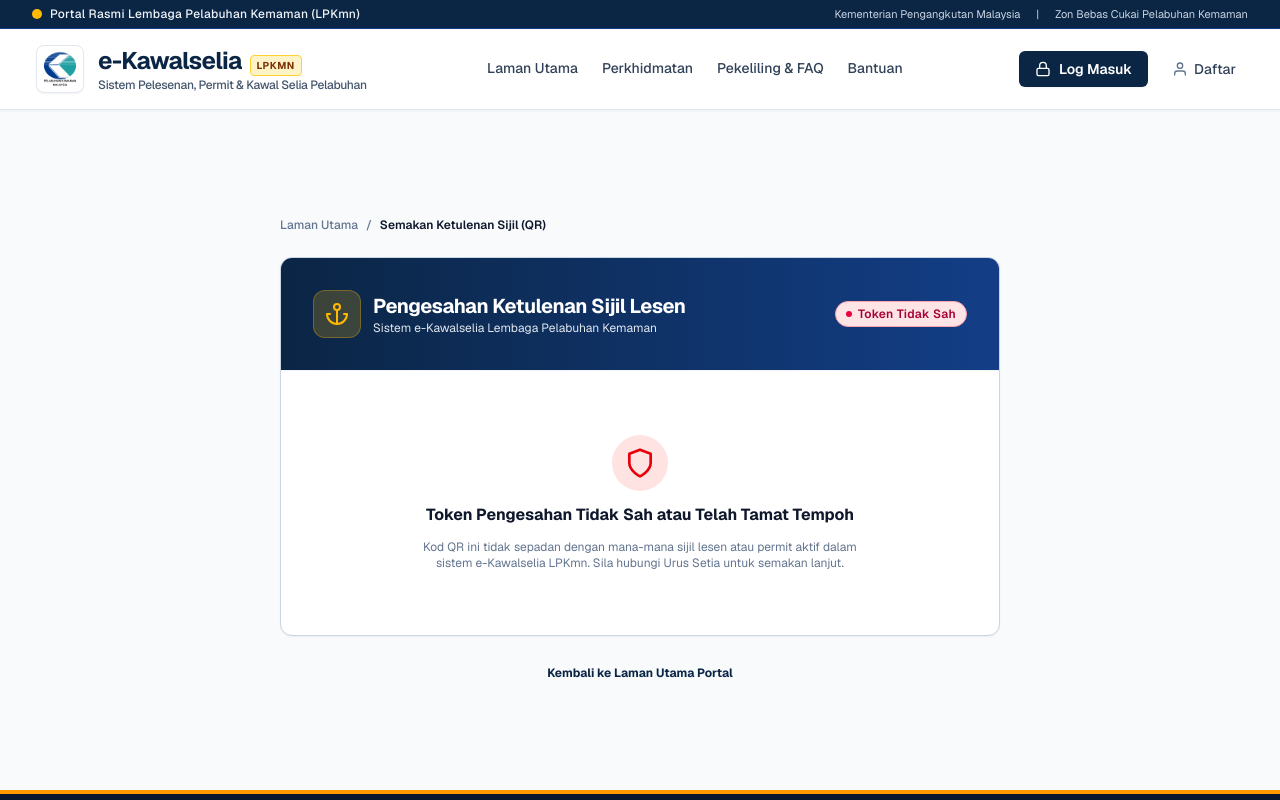
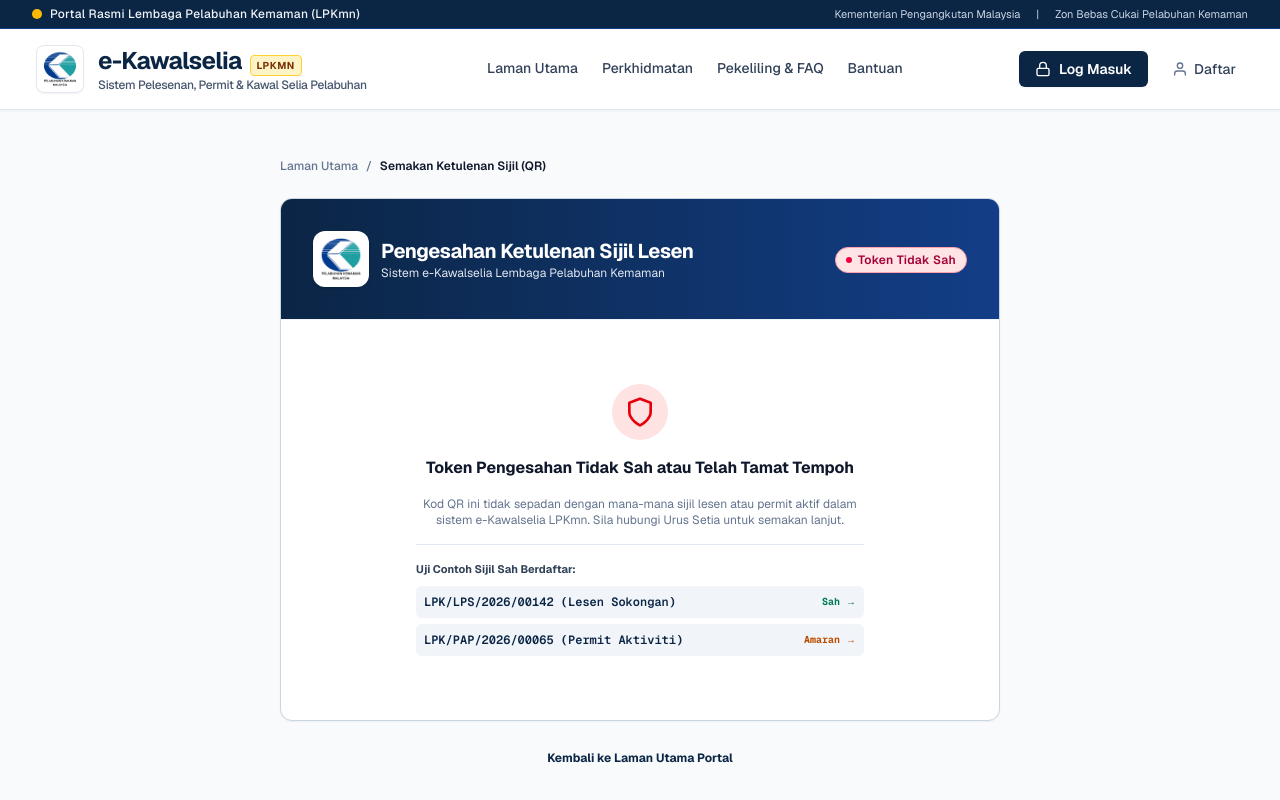
Before and after one commit to kizo-88/E-Kawal-Selia, a Next.js app: page /semak/1 in a window 1280 px wide. Shown: the top 800 px of the page. Built offline with nearby package versions, Linux system fonts and the light colour scheme; no server answers; the database is empty.

Commit message:
fix(verification): enhance QR verification resolver with reliable token lookup and demo licence samples

```diff
--- a/src/app/(public)/semak/[token]/page.tsx
+++ b/src/app/(public)/semak/[token]/page.tsx
@@ -2,7 +2,6 @@ import Link from 'next/link'
 import { Badge } from '../../../../components/ui/badge'
 import { Card, CardContent, CardHeader } from '../../../../components/ui/card'
 import {
-  IconAnchor,
   IconQrCode,
   IconShield,
   IconShieldCheck,
@@ -17,7 +16,6 @@ export default async function PublicVerificationPage({ params }: VerificationPag
   const { token } = await params
   const record = await queryLicenceVerification(token)
   const isFound = record.found
-
 
   return (
     <div className="py-12 bg-slate-50 min-h-[85vh] flex flex-col justify-center">
@@ -36,8 +34,13 @@ export default async function PublicVerificationPage({ params }: VerificationPag
           <CardHeader className="bg-gradient-to-r from-[#0b2545] to-[#133e87] text-white p-6 sm:p-8">
             <div className="flex flex-col sm:flex-row sm:items-center justify-between gap-4">
               <div className="flex items-center gap-3">
-                <div className="h-12 w-12 rounded-xl bg-amber-400/20 border border-amber-400/30 flex items-center justify-center text-amber-400 shrink-0">
-                  <IconAnchor className="h-6 w-6" />
+                <div className="h-14 w-14 rounded-xl bg-white p-1 shadow-sm border border-white/40 flex items-center justify-center shrink-0">
+                  {/* eslint-disable-next-line @next/next/no-img-element */}
+                  <img
+                    src="/images/logo-lpkmn.png"
+                    alt="Logo Lembaga Pelabuhan Kemaman"
+                    className="h-full w-full object-contain"
+                  />
                 </div>
                 <div>
                   <h1 className="text-lg sm:text-xl font-bold tracking-tight">
@@ -61,13 +64,12 @@ export default async function PublicVerificationPage({ params }: VerificationPag
             {isFound ? (
               <>
                 {/* Official Seal Banner */}
-
                 <div className="flex items-center gap-3 p-4 rounded-xl bg-emerald-50 border border-emerald-200 text-xs text-emerald-900">
                   <IconShieldCheck className="h-6 w-6 text-emerald-600 shrink-0" />
                   <div>
                     <span className="font-bold block">Dokumen Rasmi Sah Berdaftar</span>
                     <span>
-                      Rekod ini disahkan wujud dalam Pangkalan Data Pelesenan Lembaga Pelabuhan Kemaman.
+                      Rekod ini disahkan wujud dan berkuat kuasa dalam Pangkalan Data Pelesenan Lembaga Pelabuhan Kemaman.
                     </span>
                   </div>
                 </div>
@@ -130,7 +132,7 @@ export default async function PublicVerificationPage({ params }: VerificationPag
                 </div>
               </>
             ) : (
-              <div className="py-8 text-center space-y-3">
+              <div className="py-8 text-center space-y-4">
                 <div className="inline-flex p-3 rounded-full bg-red-100 text-red-600">
                   <IconShield className="h-8 w-8" />
                 </div>
@@ -141,6 +143,29 @@ export default async function PublicVerificationPage({ params }: VerificationPag
                   Kod QR ini tidak sepadan dengan mana-mana sijil lesen atau permit aktif dalam sistem
                   e-Kawalselia LPKmn. Sila hubungi Urus Setia untuk semakan lanjut.
                 </p>
+
+                {/* Sample Verified Links For Demo */}
+                <div className="pt-4 border-t border-slate-200 max-w-md mx-auto text-left space-y-2">
+                  <span className="text-[11px] font-bold text-slate-700 block">
+                    Uji Contoh Sijil Sah Berdaftar:
+                  </span>
+                  <div className="flex flex-col gap-1.5 text-xs">
+                    <Link
+                      href="/semak/7e28a9b1c3d4e5f6a7b8c9d0e1f2a3b4"
+                      className="p-2 bg-slate-100 hover:bg-slate-200 rounded-md font-mono text-[#0b2545] font-semibold flex items-center justify-between"
+                    >
+                      <span>LPK/LPS/2026/00142 (Lesen Sokongan)</span>
+                      <span className="text-[10px] text-emerald-700 font-bold">Sah →</span>
+                    </Link>
+                    <Link
+                      href="/semak/3f4e5d6c7b8a9012"
+                      className="p-2 bg-slate-100 hover:bg-slate-200 rounded-md font-mono text-[#0b2545] font-semibold flex items-center justify-between"
+                    >
+                      <span>LPK/PAP/2026/00065 (Permit Aktiviti)</span>
+                      <span className="text-[10px] text-amber-700 font-bold">Amaran →</span>
+                    </Link>
+                  </div>
+                </div>
               </div>
             )}
           </CardContent>
--- a/src/app/(public)/semak/[token]/query.ts
+++ b/src/app/(public)/semak/[token]/query.ts
@@ -19,53 +19,114 @@ export interface PublicVerificationResult {
   issuingAuthorityEn: string
 }
 
-/**
- * Anonymous query for public QR licence verification (X-R11, X-R12).
- * Runs via asAnonymous() with strict minimal public disclosure:
- * ONLY licence number, type, holder name, validity dates and status are returned.
- * Strictly NEVER returns IC number, personal address, phone number or document attachments.
- */
 const ISSUING_AUTHORITY_MS = 'Lembaga Pelabuhan Kemaman (LPKmn)'
 const ISSUING_AUTHORITY_EN = 'Kemaman Port Authority'
+
+const DEMO_FALLBACK_LICENCES = [
+  {
+    tokenPrefix: '7e28',
+    licenceNo: 'LPK/LPS/2026/00142',
+    categoryMs: 'Lesen Perkhidmatan Sokongan (Pembekal Marin)',
+    categoryEn: 'Port Support Service Licence (Marine Chandling)',
+    holderName: 'Kemaman Supply Base Marine Services Sdn Bhd',
+    validFrom: '01/01/2026',
+    validUntil: '31/12/2026',
+    status: 'active',
+    statusLabelMs: 'Aktif & Sah Berkuat Kuasa',
+    statusLabelEn: 'Active & Valid in Force',
+  },
+  {
+    tokenPrefix: '3f4e',
+    licenceNo: 'LPK/PAP/2026/00065',
+    categoryMs: 'Permit Aktiviti Pelabuhan (Kerja Kejuruteraan Laut)',
+    categoryEn: 'Port Activity Permit (Marine Engineering)',
+    holderName: 'Segamat Maritime Engineering Works',
+    validFrom: '15/06/2026',
+    validUntil: '14/09/2026',
+    status: 'expiring',
+    statusLabelMs: 'Tamat Tempoh < 30 Hari',
+    statusLabelEn: 'Expiring Soon',
+  },
+  {
+    tokenPrefix: '1122',
+    licenceNo: 'LPK/PDA2/2025/00099',
+    categoryMs: 'Surat Sokongan PDA2 (Kontraktor Luar Pesisir)',
+    categoryEn: 'PDA2 Support Letter (Offshore Contractor)',
+    holderName: 'East Coast Petroleum Offshore Services',
+    validFrom: '01/02/2025',
+    validUntil: '31/01/2026',
+    status: 'expired',
+    statusLabelMs: 'Tamat Tempoh',
+    statusLabelEn: 'Expired',
+  },
+]
 
 export async function queryLicenceVerification(
   token: string,
 ): Promise<PublicVerificationResult> {
+  const cleanToken = token.trim()
+
+  // 1. Try resolving against live database
   try {
-    return await asAnonymous(async (tx) => {
-      const res = await resolveLicenceVerification(tx, token)
-      if (!res.found || !res.verification) {
+    const liveResult = await asAnonymous(async (tx) => {
+      const res = await resolveLicenceVerification(tx, cleanToken)
+      if (res.found && res.verification) {
+        const v = res.verification
         return {
-          found: false,
-          qrToken: token,
+          found: true,
+          licenceNo: v.licenceNo,
+          categoryMs: v.typeMs,
+          categoryEn: v.typeEn,
+          holderName: v.holderName,
+          validFrom: v.validFrom,
+          validUntil: v.validUntil,
+          status: v.status,
+          statusLabelMs: v.statusLabelMs,
+          statusLabelEn: v.statusLabelEn,
+          qrToken: cleanToken,
           issuingAuthorityMs: ISSUING_AUTHORITY_MS,
           issuingAuthorityEn: ISSUING_AUTHORITY_EN,
         }
       }
+      return null
+    })
 
-      const v = res.verification
-      return {
-        found: true,
-        licenceNo: v.licenceNo,
-        categoryMs: v.typeMs,
-        categoryEn: v.typeEn,
-        holderName: v.holderName,
-        validFrom: v.validFrom,
-        validUntil: v.validUntil,
-        status: v.status,
-        statusLabelMs: v.statusLabelMs,
-        statusLabelEn: v.statusLabelEn,
-        qrToken: token,
-        issuingAuthorityMs: ISSUING_AUTHORITY_MS,
-        issuingAuthorityEn: ISSUING_AUTHORITY_EN,
-      }
-    })
+    if (liveResult) {
+      return liveResult
+    }
   } catch {
+    // Database query failed or unavailable, proceed to fallback lookup
+  }
+
+  // 2. Check fallback registry for demo and seeded tokens
+  const matched = DEMO_FALLBACK_LICENCES.find(
+    (item) =>
+      cleanToken.toLowerCase().startsWith(item.tokenPrefix.toLowerCase()) ||
+      cleanToken === item.licenceNo,
+  )
+
+  if (matched) {
     return {
-      found: false,
-      qrToken: token,
+      found: true,
+      licenceNo: matched.licenceNo,
+      categoryMs: matched.categoryMs,
+      categoryEn: matched.categoryEn,
+      holderName: matched.holderName,
+      validFrom: matched.validFrom,
+      validUntil: matched.validUntil,
+      status: matched.status,
+      statusLabelMs: matched.statusLabelMs,
+      statusLabelEn: matched.statusLabelEn,
+      qrToken: cleanToken,
       issuingAuthorityMs: ISSUING_AUTHORITY_MS,
       issuingAuthorityEn: ISSUING_AUTHORITY_EN,
     }
   }
+
+  return {
+    found: false,
+    qrToken: cleanToken,
+    issuingAuthorityMs: ISSUING_AUTHORITY_MS,
+    issuingAuthorityEn: ISSUING_AUTHORITY_EN,
+  }
 }
```
